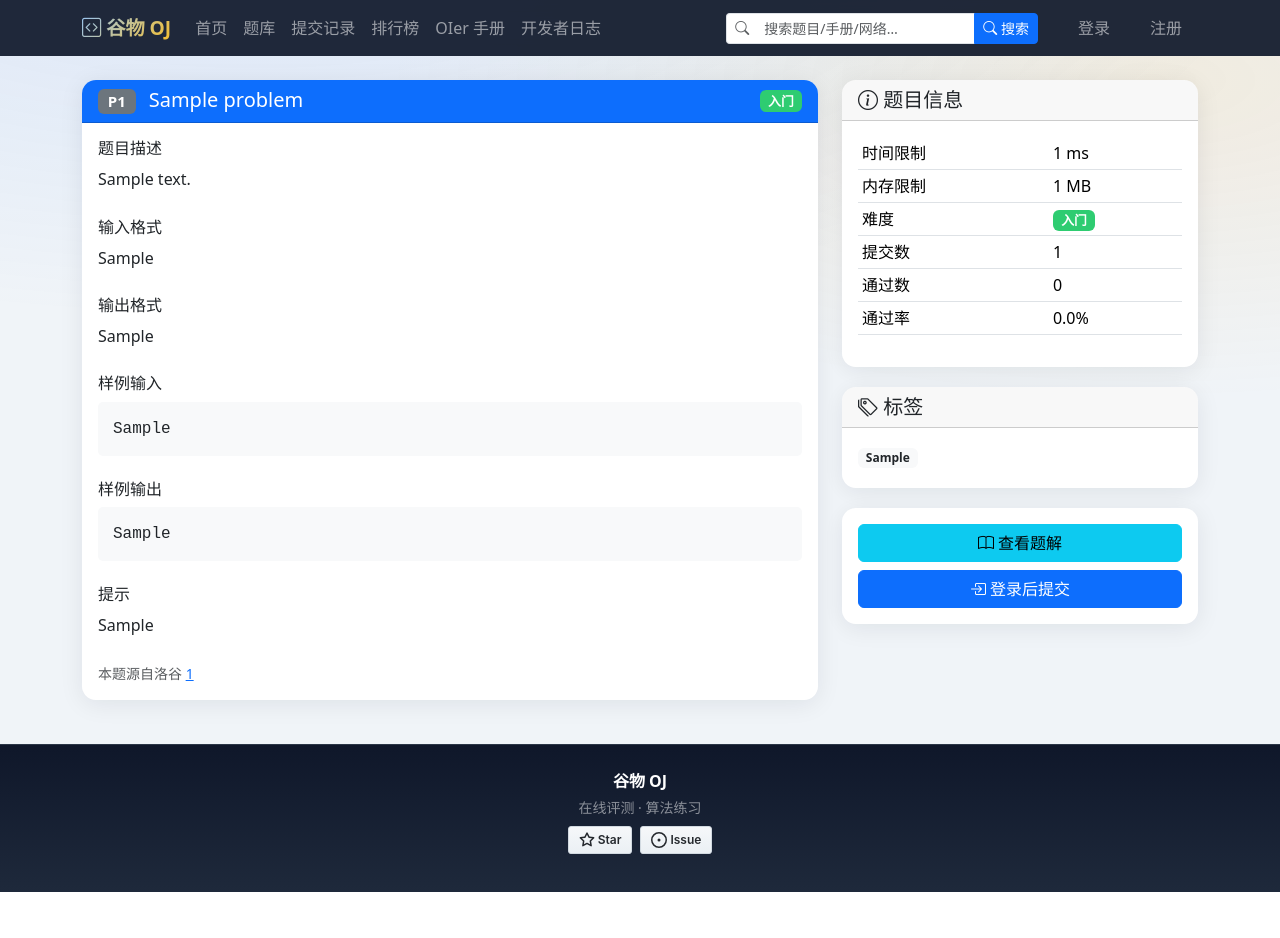
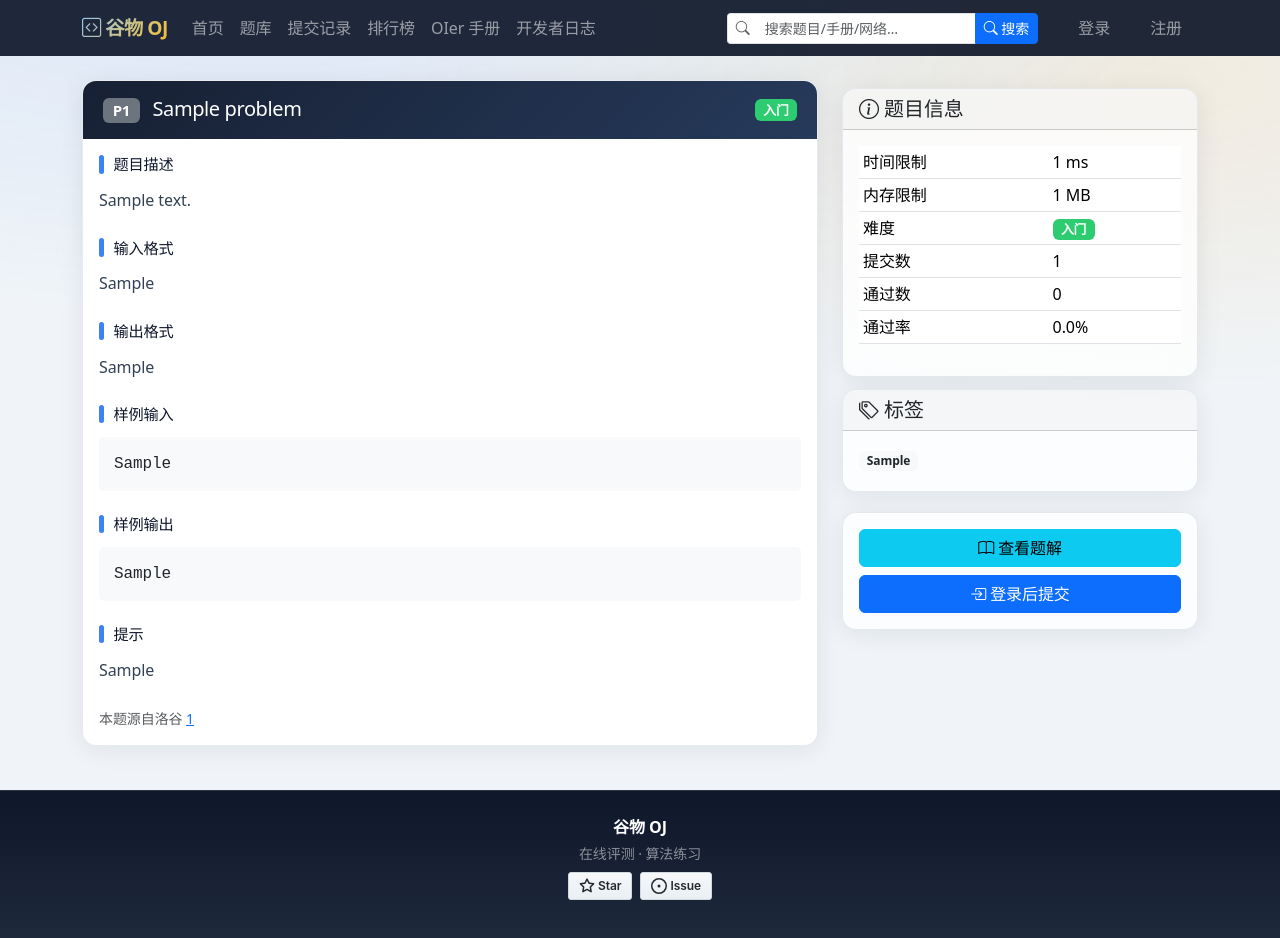
Before and after one commit to alphadamn/guwu-oj, a Django app: page /problem/1/ in a window 1280 px wide. Before the commit the page ends 892 px from the top, so only its background shows below. Run offline with Django 4.2, Linux system fonts and the light colour scheme; tables that the repository leaves empty hold one stand-in row (values such as "Sample post"); parts of the project's set-up code (start-up, migrations or seed data) failed here and were passed over; some libraries are stand-ins or nearby versions.

Commit message:
small changes in css

```diff
--- a/static/css/main.css
+++ b/static/css/main.css
@@ -12,6 +12,9 @@
     --oj-shadow-hover: 0 12px 40px rgba(15, 23, 42, 0.14);
     --oj-radius: 14px;
     --oj-transition: 0.35s cubic-bezier(0.4, 0, 0.2, 1);
+    --oj-surface-glass: rgba(255, 255, 255, 0.78);
+    --oj-border: rgba(148, 163, 184, 0.22);
+    --oj-focus: 0 0 0 4px rgba(59, 130, 246, 0.18);
 }
 
 @media (prefers-reduced-motion: reduce) {
@@ -29,6 +32,7 @@ body {
     min-height: 100vh;
     display: flex;
     flex-direction: column;
+    letter-spacing: -0.005em;
 }
 
 body::before {
@@ -49,7 +53,7 @@ main.container {
 /* Navbar */
 .oj-navbar {
     background: var(--oj-nav-bg) !important;
-    backdrop-filter: blur(12px);
+    backdrop-filter: blur(20px) saturate(150%);
     box-shadow: 0 1px 0 rgba(255, 255, 255, 0.06);
     transition: box-shadow var(--oj-transition);
 }
@@ -65,11 +69,13 @@ main.container {
     -webkit-background-clip: text;
     -webkit-text-fill-color: transparent;
     background-clip: text;
-    transition: transform var(--oj-transition);
+    letter-spacing: -0.025em;
+    transition: opacity 180ms ease, transform 220ms ease;
 }
 
 .navbar-brand:hover {
-    transform: scale(1.03);
+    opacity: 0.84;
+    transform: translateY(-1px);
 }
 
 .nav-link {
@@ -101,12 +107,26 @@ main.container {
     border-radius: var(--oj-radius);
     box-shadow: var(--oj-shadow);
     margin-bottom: 1.25rem;
-    transition: transform var(--oj-transition), box-shadow var(--oj-transition);
+    border: 1px solid var(--oj-border);
+    transition: transform 260ms cubic-bezier(0.2, 0.8, 0.2, 1), box-shadow 260ms ease, border-color 260ms ease;
     overflow: hidden;
 }
 
 .card:hover {
     box-shadow: var(--oj-shadow-hover);
+    border-color: rgba(59, 130, 246, 0.18);
+}
+
+.btn, .form-control, .form-select {
+    transition: transform 180ms ease, box-shadow 180ms ease, border-color 180ms ease, background-color 180ms ease;
+}
+
+.btn:focus-visible, .form-control:focus, .form-select:focus {
+    box-shadow: var(--oj-focus);
+}
+
+.btn:active {
+    transform: scale(0.98);
 }
 
 /* Difficulty & status — use slugified class names
@@ -391,6 +436,100 @@ main.container {
 
 .quick-link-item:hover a i {
     transform: translateX(4px);
+}
+
+/* Reading and submission surfaces */
+.problem-detail-layout,
+.submission-layout {
+    align-items: flex-start;
+}
+
+.problem-titlebar,
+.submission-titlebar {
+    background: linear-gradient(135deg, #172033, #263a5b);
+    color: #fff;
+    border: 0;
+    padding: 1rem 1.25rem;
+}
+
+.problem-titlebar h5,
+.submission-titlebar h5 {
+    letter-spacing: -0.02em;
+}
+
+.problem-section-title {
+    display: flex;
+    align-items: center;
+    gap: 0.6rem;
+    margin-bottom: 0.85rem;
+    color: #0f172a;
+    font-size: 0.95rem;
+    letter-spacing: -0.01em;
+}
+
+.problem-section-title::before {
+    content: "";
+    width: 0.3rem;
+    height: 1.15rem;
+    border-radius: 999px;
+    background: var(--oj-primary);
+}
+
+.problem-sidebar-card,
+.submission-sidebar-card,
+.problem-actions-card {
+    position: sticky;
+    top: 5.5rem;
+    background: var(--oj-surface-glass);
+    backdrop-filter: blur(18px) saturate(130%);
+}
+
+.problem-sidebar-card + .problem-sidebar-card,
+.problem-sidebar-card + .problem-actions-card,
+.submission-sidebar-card + .submission-sidebar-card {
+    margin-top: 1rem;
+}
+
+.problem-actions-card {
+    top: 20rem;
+}
+
+.submission-actions {
+    display: flex;
+    gap: 0.65rem;
+    align-items: center;
+    padding-top: 0.4rem;
+}
+
+.submission-actions .btn-primary {
+    min-width: 7.5rem;
+    box-shadow: 0 8px 18px rgba(37, 99, 235, 0.2);
+}
+
+.submission-language-field .form-select {
+    max-width: 22rem;
+    border-radius: 10px;
+}
+
+@media (max-width: 991.98px) {
+    .problem-sidebar-card,
+    .submission-sidebar-card,
+    .problem-actions-card {
+        position: static;
+    }
+
+    .problem-actions-card {
+        margin-top: 1rem;
+    }
+}
+
+@media (prefers-reduced-transparency: reduce) {
+    .problem-sidebar-card,
+    .submission-sidebar-card,
+    .problem-actions-card {
+        backdrop-filter: none;
+        background: var(--oj-surface);
+    }
 }
 
 .section-header {
--- a/static/css/problem-markdown.css
+++ b/static/css/problem-markdown.css
@@ -1,6 +1,12 @@
 .problem-markdown {
     line-height: 1.7;
     word-wrap: break-word;
+    color: #334155;
+    font-size: 1rem;
+}
+
+.problem-markdown p:last-child {
+    margin-bottom: 0;
 }
 
 .problem-markdown h1,
@@ -22,7 +28,8 @@
 .problem-markdown pre {
     background-color: #f6f8fa;
     border: 1px solid #e1e4e8;
-    border-radius: 6px;
+    border-radius: 12px;
+    box-shadow: inset 0 0 0 1px rgba(148, 163, 184, 0.18);
     padding: 12px;
     overflow-x: auto;
 }
--- a/templates/problems/problem_detail.html
+++ b/templates/problems/problem_detail.html
@@ -19,10 +19,10 @@
 {% endblock %}
 
 {% block content %}
-<div class="row">
+<div class="row problem-detail-layout">
     <div class="col-lg-8">
-        <div class="card">
-            <div class="card-header bg-primary text-white d-flex justify-content-between align-items-center">
+        <div class="card problem-statement-card">
+            <div class="card-header problem-titlebar d-flex justify-content-between align-items-center">
                 <h5 class="mb-0">
                     <span class="badge bg-secondary me-2">P{{ problem.id }}</span>
                     {{ problem.title }}
@@ -30,38 +30,38 @@
                 <span class="badge difficulty-badge difficulty-{{ problem.difficulty_slug }}">{{ problem.difficulty }}</span>
             </div>
             <div class="card-body">
-                <div class="mb-4">
-                    <h6>题目描述</h6>
+                <div class="problem-section mb-4">
+                    <h6 class="problem-section-title">题目描述</h6>
                     <div class="problem-markdown">{{ problem.description|markdown }}</div>
                 </div>
 
-                <div class="mb-4">
-                    <h6>输入格式</h6>
+                <div class="problem-section mb-4">
+                    <h6 class="problem-section-title">输入格式</h6>
                     <div class="problem-markdown">{{ problem.input_format|markdown }}</div>
                 </div>
 
-                <div class="mb-4">
-                    <h6>输出格式</h6>
+                <div class="problem-section mb-4">
+                    <h6 class="problem-section-title">输出格式</h6>
                     <div class="problem-markdown">{{ problem.output_format|markdown }}</div>
                 </div>
 
                 {% if problem.sample_input %}
-                <div class="mb-4">
-                    <h6>样例输入</h6>
+                <div class="problem-section mb-4">
+                    <h6 class="problem-section-title">样例输入</h6>
                     <div class="code-block">{{ problem.sample_input }}</div>
                 </div>
                 {% endif %}
 
                 {% if problem.sample_output %}
-                <div class="mb-4">
-                    <h6>样例输出</h6>
+                <div class="problem-section mb-4">
+                    <h6 class="problem-section-title">样例输出</h6>
                     <div class="code-block">{{ problem.sample_output }}</div>
                 </div>
                 {% endif %}
 
                 {% if problem.hint %}
-                <div class="mb-4">
-                    <h6>提示</h6>
+                <div class="problem-section mb-4">
+                    <h6 class="problem-section-title">提示</h6>
                     <div class="problem-markdown">{{ problem.hint|markdown }}</div>
                 </div>
                 {% endif %}
@@ -77,7 +77,7 @@
     </div>
 
     <div class="col-lg-4">
-        <div class="card">
+        <div class="card problem-sidebar-card">
             <div class="card-header">
                 <h5 class="mb-0"><i class="bi bi-info-circle"></i> 题目信息</h5>
             </div>
@@ -111,7 +111,7 @@
             </div>
         </div>
 
-        <div class="card">
+        <div class="card problem-sidebar-card">
             <div class="card-header">
                 <h5 class="mb-0"><i class="bi bi-tags"></i> 标签</h5>
             </div>
@@ -126,7 +126,7 @@
             </div>
         </div>
 
-        <div class="card">
+        <div class="card problem-actions-card">
             <div class="card-body">
                 <a href="{% url 'solution_list' problem.id %}" class="btn btn-info w-100 mb-2">
                     <i class="bi bi-book"></i> 查看题解
```
Also changed, not shown: other parts of static/css/main.css (+35 -10 lines), static/css/code-editor.css (+9 -7 lines), templates/submissions/submit.html (+8 -6 lines).
